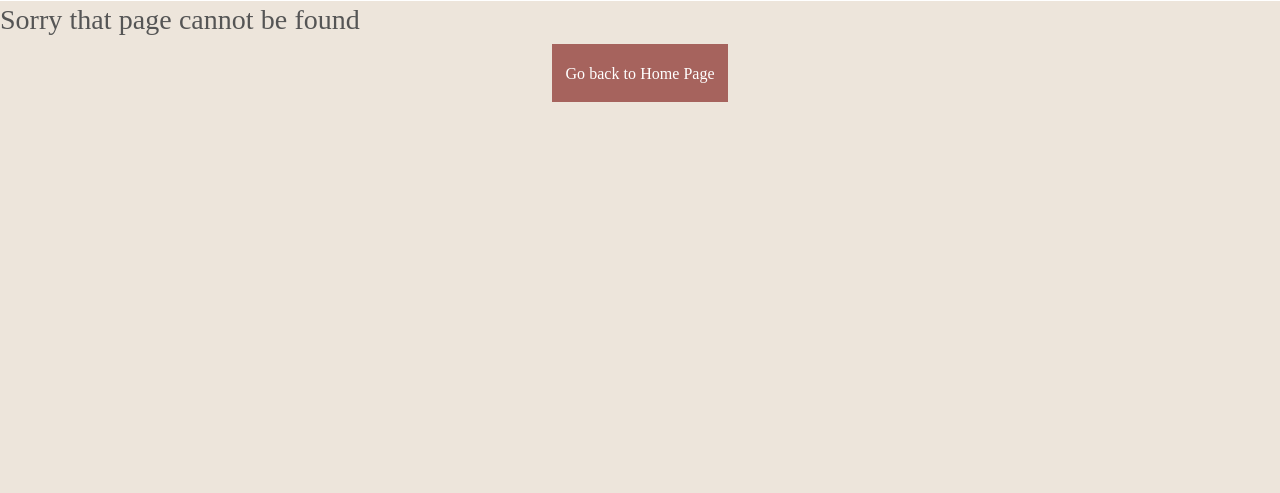
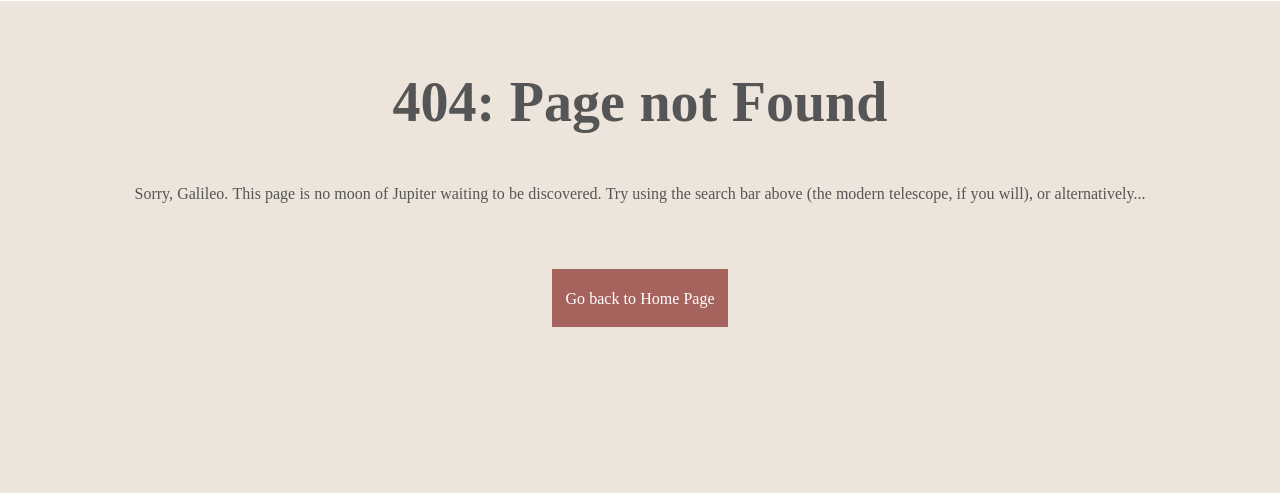
Before and after one commit to adamsburge/Markscheme, a Django app: template templates/404.html in a window 1280 px wide. Shown: the part 127-620 px from the top of the page. Run offline with Django 3.2, Linux system fonts and the light colour scheme; the template is opened without the code that fills it, so the values that code supplies are empty; some libraries are stand-ins or nearby versions; some web fonts are replaced.

Commit message:
Add styling to 404 page

```diff
--- a/templates/404.html
+++ b/templates/404.html
@@ -10,7 +10,8 @@
 {% endblock %}
 
 {% block content %}
-<h3>Sorry that page cannot be found</h3>
+<h3 class="text-center m-5 pt-3 font-weight-bold display-4">404: Page not Found</h3>
+<p class="mx-5 pb-5 text-center">Sorry, Galileo. This page is no moon of Jupiter waiting to be discovered. Try using the search bar above (the modern telescope, if you will), or alternatively...</p>
 
 <div class="col-12 home-content-buttons">
     <h4 class="text-center">
```
